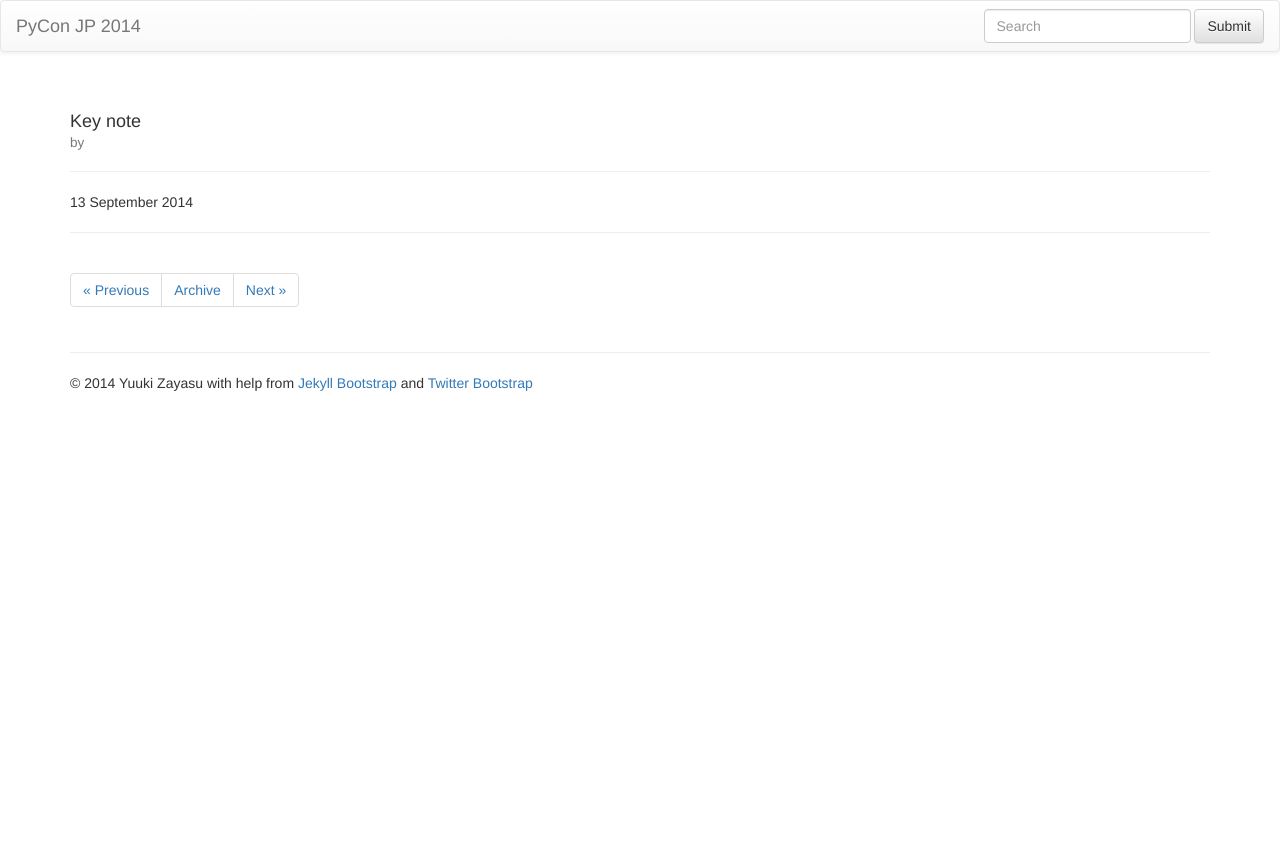
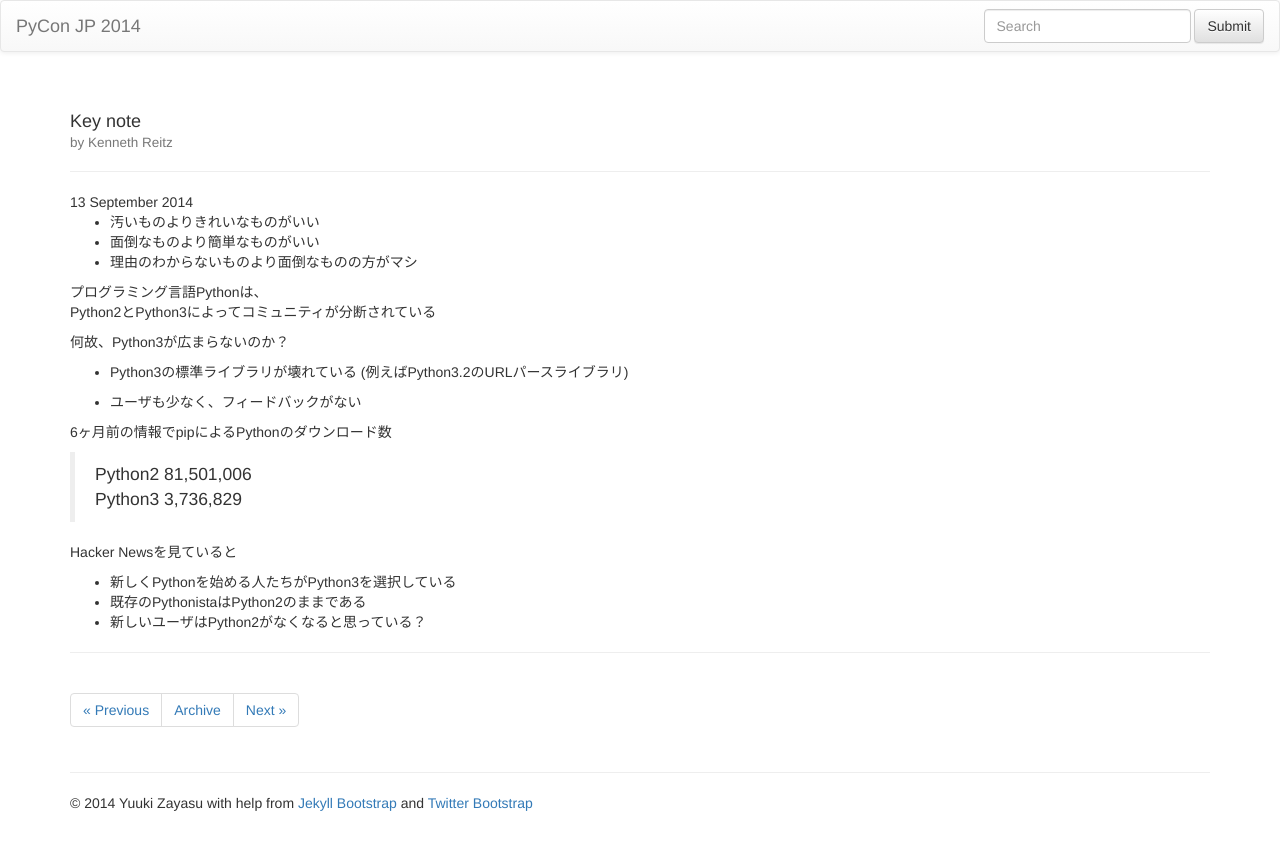
Before and after one commit to PyConJp2014-reports/pyconjp2014-reports.github.io, a Jekyll site: the page built from _posts/2014-09-13/2014-09-13-11-KeyNote.md, in a window 1280 px wide. Shown: the top 850 px of the page. Built offline with Jekyll 4.4.1, drawn with Linux system fonts in a browser that asks for light colours; nearby versions of some CDN libraries; library files that are not in the unit come from our copies.

Commit message:
Keynote記事を追加

```diff
--- a/_posts/2014-09-13/2014-09-13-11-KeyNote.md
+++ b/_posts/2014-09-13/2014-09-13-11-KeyNote.md
@@ -1,9 +1,33 @@
 ---
 title: Key note
 layout: post
-tagline: by
+tagline: by Kenneth Reitz
 implementation: "2014-09-13"
 time: 10:00 ~ 10:40
 ---
 
 {% include JB/setup %}
+
+* 汚いものよりきれいなものがいい
+* 面倒なものより簡単なものがいい
+* 理由のわからないものより面倒なものの方がマシ
+
+プログラミング言語Pythonは、
+Python2とPython3によってコミュニティが分断されている
+
+何故、Python3が広まらないのか？
+
+* Python3の標準ライブラリが壊れている
+(例えばPython3.2のURLパースライブラリ)
+
+* ユーザも少なく、フィードバックがない
+
+6ヶ月前の情報でpipによるPythonのダウンロード数
+> Python2 81,501,006
+> Python3 3,736,829
+
+Hacker Newsを見ていると
+
+* 新しくPythonを始める人たちがPython3を選択している
+* 既存のPythonistaはPython2のままである
+* 新しいユーザはPython2がなくなると思っている？
```
